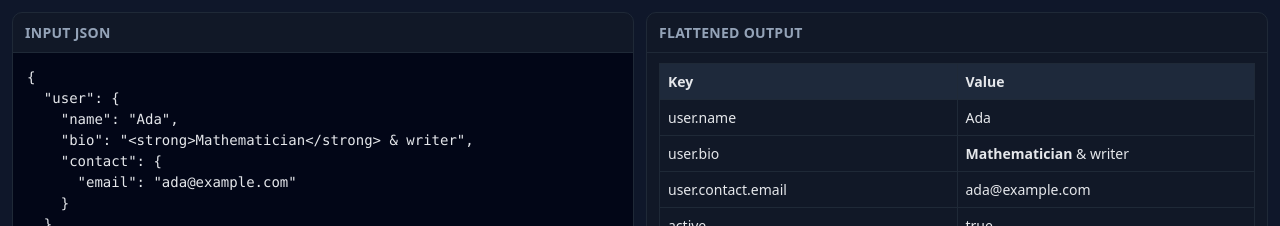
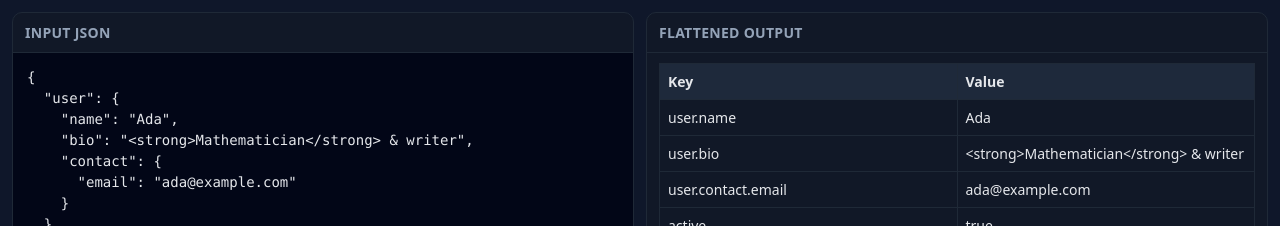
Before and after one commit to jasonycw/json-visualizer, a plain HTML site: page openai-gpt-5.5/index.html in a window 1280 px wide. Shown: the top 226 px of the page. Drawn offline with Linux system fonts and the light colour scheme.

Commit message:
Fix XSS risk in JSON value rendering

```diff
--- a/openai-gpt-5.5/index.html
+++ b/openai-gpt-5.5/index.html
@@ -158,10 +158,6 @@
     };
     inputEl.value = JSON.stringify(sample, null, 2);
 
-    function isHtmlLike(value) {
-      return /<\s*[a-z][\s\S]*>/i.test(value) && /<\s*\/?\s*[a-z]/i.test(value);
-    }
-
     function flatten(value, prefix = '', out = {}) {
       if (Array.isArray(value)) {
         if (value.length === 0 && prefix) out[prefix] = [];
@@ -217,11 +213,7 @@
 
         const valueTd = document.createElement('td');
 
-        if (typeof v === 'string' && isHtmlLike(v)) {
-          valueTd.innerHTML = v;
-        } else {
-          valueTd.textContent = typeof v === 'string' ? v : JSON.stringify(v);
-        }
+        valueTd.textContent = typeof v === 'string' ? v : JSON.stringify(v);
 
         tr.appendChild(keyTd);
         tr.appendChild(valueTd);
```
